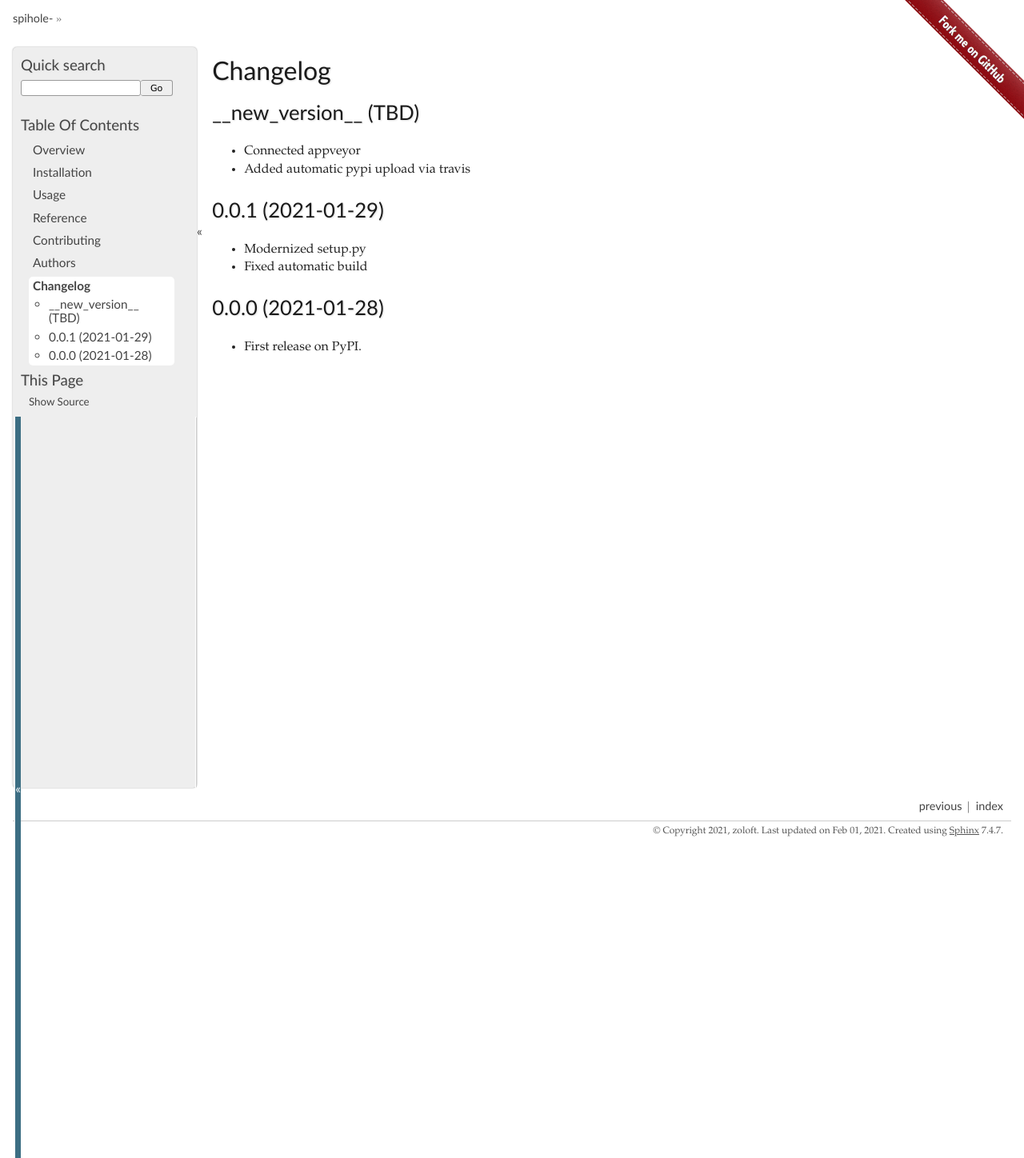
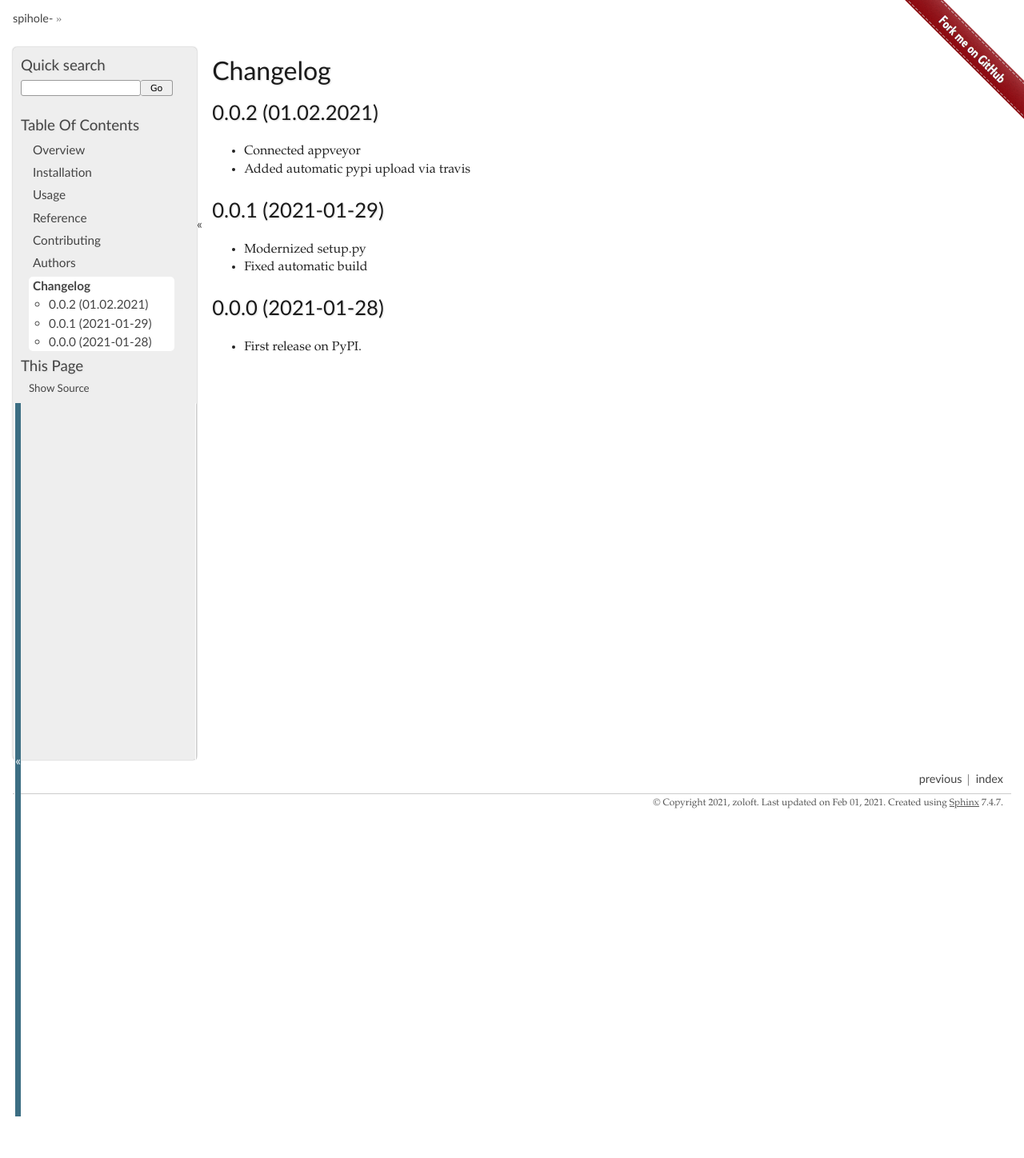
Before and after one commit to zoloft/python-spihole, a Sphinx documentation site: the page built from docs/changelog.rst, in a window 1280 px wide. Shown: the whole page at 80% size. Built offline with Sphinx 7.4.7, drawn with Linux system fonts in a browser that asks for light colours; after the commit the page ends 1396 px from its top, so only the background shows below that.

Commit message:
Bump version: 0.0.1 → 0.0.2

```diff
--- a/CHANGELOG.rst
+++ b/CHANGELOG.rst
@@ -2,7 +2,7 @@
 Changelog
 =========
 
-__new_version__ (TBD)
+0.0.2 (01.02.2021)
 ---------------------
 
 * Connected appveyor
--- a/README.rst
+++ b/README.rst
@@ -51,9 +51,9 @@
     :alt: Supported implementations
     :target: https://pypi.org/project/spihole
 
-.. |commits-since| image:: https://img.shields.io/github/commits-since/zoloft/python-spihole/v0.0.1.svg
+.. |commits-since| image:: https://img.shields.io/github/commits-since/zoloft/python-spihole/v0.0.2.svg
     :alt: Commits since latest release
-    :target: https://github.com/zoloft/python-spihole/compare/v0.0.1...master
+    :target: https://github.com/zoloft/python-spihole/compare/v0.0.2...master
 
 
 
--- a/docs/conf.py
+++ b/docs/conf.py
@@ -27,7 +27,7 @@
     version = release = get_distribution('spihole').version
 except Exception:
     traceback.print_exc()
-    version = release = '0.0.1'
+    version = release = '0.0.2'
 
 pygments_style = 'trac'
 templates_path = ['.']
--- a/pyproject.toml
+++ b/pyproject.toml
@@ -8,4 +8,4 @@
 [tool.setuptools_scm]
 write_to = "src/spihole/_version.py"
 local_scheme = "dirty-tag"
-fallback_version = "0.0.1"
+fallback_version = "0.0.2"
```
Also changed, not shown: .bumpversion.cfg.
